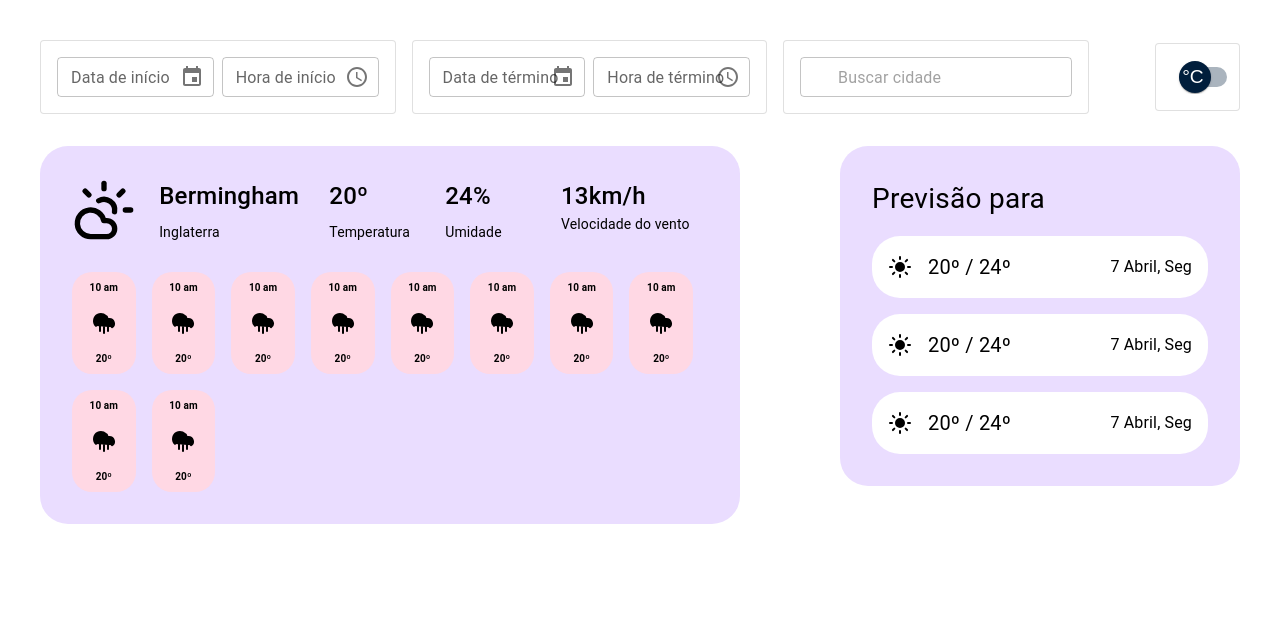
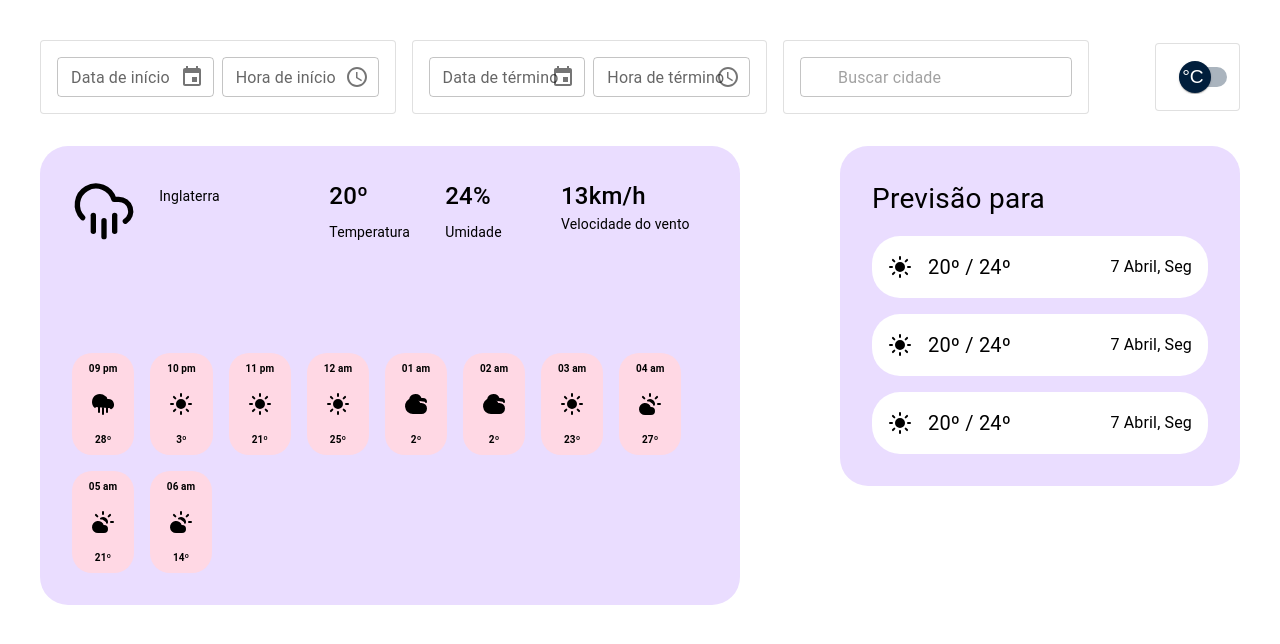
Before and after one commit to kaiquerbezerra/tempo-certo, a React (Vite) app in the folder frontend/: page /dashboard in a window 1280 px wide. Shown: the top 644 px of the page. Built offline with nearby package versions, Linux system fonts and the light colour scheme; some icons are missing.

Commit message:
refactor: extract overview data from template

```diff
--- a/frontend/src/pages/dashboard.tsx
+++ b/frontend/src/pages/dashboard.tsx
@@ -1,10 +1,50 @@
 import { useSearchParams } from "react-router";
 import { Box, Grid, Typography } from "@mui/material";
-import { CloudRain, CloudSun, Sun } from "lucide-react";
+import { CloudRain, CloudSun, Cloudy, Sun } from "lucide-react";
+import dayjs from "dayjs";
+
+enum WeatherState {
+  PartlyCloudy = "partly-cloudy",
+  Cloudy = "cloudy",
+  Rainy = "rainy",
+  Sunny = "sunny",
+}
+
+const weatherStateIconLookup = {
+  [WeatherState.PartlyCloudy]: CloudSun,
+  [WeatherState.Cloudy]: Cloudy,
+  [WeatherState.Rainy]: CloudRain,
+  [WeatherState.Sunny]: Sun,
+};
 
 export function Dashboard() {
   const [searchParams] = useSearchParams();
-  const location = searchParams.get("location");
+  const locationParam = searchParams.get("location");
+
+  const {
+    location,
+    temperature,
+    humidity,
+    windSpeed,
+    weatherState,
+    weatherPreview,
+  } = {
+    weatherState: Object.values(WeatherState)[Math.floor(Math.random() * 4)],
+    location: {
+      name: locationParam!,
+      country: "Inglaterra",
+    },
+    temperature: 20,
+    humidity: 24,
+    windSpeed: 13,
+    weatherPreview: Array.from({ length: 10 }).map((_, i) => ({
+      time: dayjs().add(i, "hour"),
+      weatherState: Object.values(WeatherState)[Math.floor(Math.random() * 4)],
+      temperature: Math.floor(Math.random() * 30),
+    })),
+  };
+
+  const WeatherStateIcon = weatherStateIconLookup[weatherState];
 
   return (
     <Grid container justifyContent="space-between">
@@ -12,7 +52,7 @@ export function Dashboard() {
         <Box sx={{ backgroundColor: "#EADDFF" }} p={4} borderRadius={7}>
           <Grid container direction="column" spacing={2}>
             <Grid container direction="row" justifyContent="space-between">
-              <CloudSun style={{ width: "64px", height: "64px" }} />
+              {<WeatherStateIcon width={64} height={64} />}
               <Grid
                 container
                 justifyContent="start"
@@ -22,9 +62,9 @@ export function Dashboard() {
                 spacing={1}
               >
                 <Typography fontSize={24} fontWeight="medium">
-                  Bermingham
+                  {location.name}
                 </Typography>
-                <Typography fontSize={14}>Inglaterra</Typography>
+                <Typography fontSize={14}>{location.country}</Typography>
               </Grid>
               <Grid
                 size={2}
@@ -35,7 +75,7 @@ export function Dashboard() {
                 spacing={1}
               >
                 <Typography fontSize={24} fontWeight="medium">
-                  20º
+                  {temperature}º
                 </Typography>
                 <Typography fontSize={14}>Temperatura</Typography>
               </Grid>
@@ -48,23 +88,27 @@ export function Dashboard() {
                 spacing={1}
               >
                 <Typography fontSize={24} fontWeight="medium">
-                  24%
+                  {humidity}%
                 </Typography>
                 <Typography fontSize={14}>Umidade</Typography>
               </Grid>
               <Grid size={3}>
                 <Typography fontSize={24} fontWeight="medium">
-                  13km/h
+                  {windSpeed}km/h
                 </Typography>
                 <Typography fontSize={14}>Velocidade do vento</Typography>
               </Grid>
             </Grid>
             <Grid container direction="row" spacing={2}>
-              {Array.from({ length: 10 }).map(() => (
+              {weatherPreview.map((item, index) => {
+                const WeatherStateIcon =
+                  weatherStateIconLookup[item.weatherState];
+                return (
                   <Box
+                    key={index}
                     sx={{ backgroundColor: "#FFD8E4" }}
                     borderRadius={5}
-                  paddingX={2.2}
+                    paddingX={2.1}
                     paddingY={1}
                   >
                     <Grid
@@ -74,15 +118,16 @@ export function Dashboard() {
                       alignItems="center"
                     >
                       <Typography fontSize={10} fontWeight="bold">
-                      10 am
+                        {item.time.format("hh a")}
                       </Typography>
-                    <CloudRain fill="black" />
+                      <WeatherStateIcon fill="black" />
                       <Typography fontSize={10} fontWeight="bold">
-                      20º
+                        {item.temperature}º
                       </Typography>
                     </Grid>
                   </Box>
-              ))}
+                );
+              })}
             </Grid>
           </Grid>
         </Box>
@@ -96,7 +141,7 @@ export function Dashboard() {
           flexDirection="column"
           gap={2}
         >
-          <Typography fontSize={28}>Previsão para {location}</Typography>
+          <Typography fontSize={28}>Previsão para {locationParam}</Typography>
           <Box
             sx={{ backgroundColor: "#FFFFFF" }}
             borderRadius={7}
```
Lines whose indentation alone changed are shown as unchanged.
